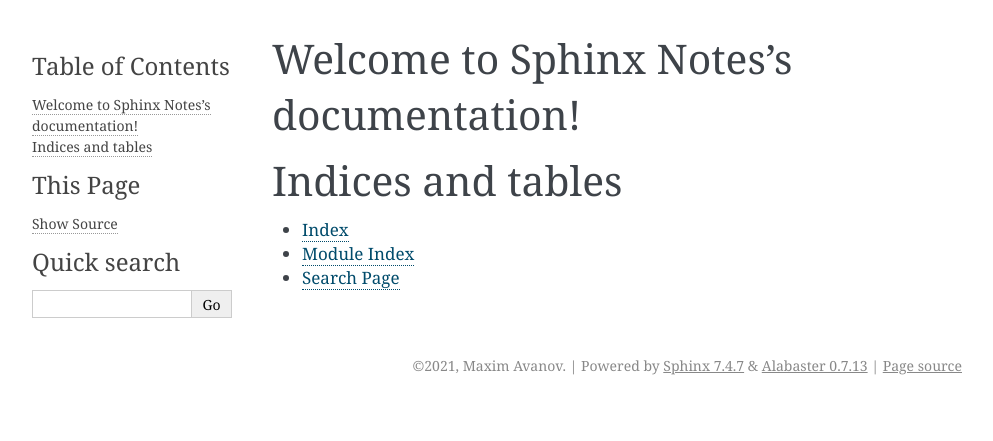
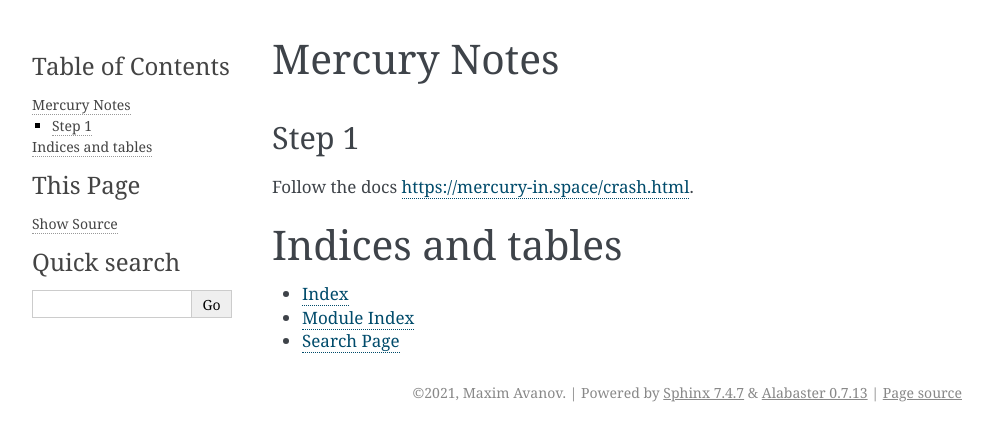
Before and after one commit to avanov/mercury-playground, a Sphinx documentation site: the page built from docs/index.rst, in a window 1280 px wide. Shown: the top 441 px of the page, without its empty margins (148-1141 px from the left). Built offline with Sphinx 7.4.7, drawn with Linux system fonts in a browser that asks for light colours.

Commit message:
build works

```diff
--- a/docs/conf.py
+++ b/docs/conf.py
@@ -17,7 +17,7 @@
 
 # -- Project information -----------------------------------------------------
 
-project = 'Sphinx Notes'
+project = 'Mercury Notes'
 copyright = '2021, Maxim Avanov'
 author = 'Maxim Avanov'
 
--- a/docs/index.rst
+++ b/docs/index.rst
@@ -1,15 +1,14 @@
-.. Sphinx Notes documentation master file, created by
-   sphinx-quickstart on Wed Oct  6 21:51:51 2021.
-   You can adapt this file completely to your liking, but it should at least
-   contain the root `toctree` directive.
-
-Welcome to Sphinx Notes's documentation!
-========================================
+Mercury Notes
+=============
 
 .. toctree::
    :maxdepth: 2
    :caption: Contents:
 
+Step 1
+------
+
+Follow the docs `https://mercury-in.space/crash.html <https://mercury-in.space/crash.html>`_.
 
 
 Indices and tables
```
Also changed, not shown: 6 other files.
